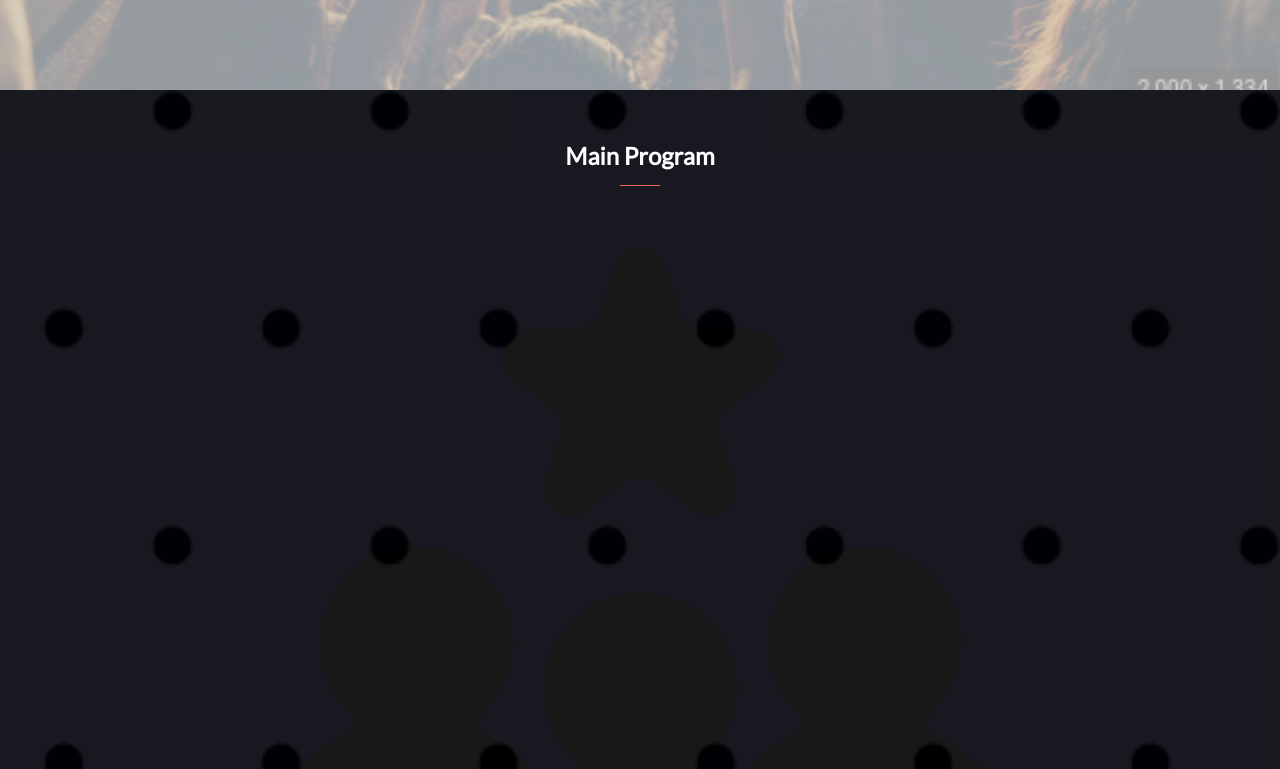
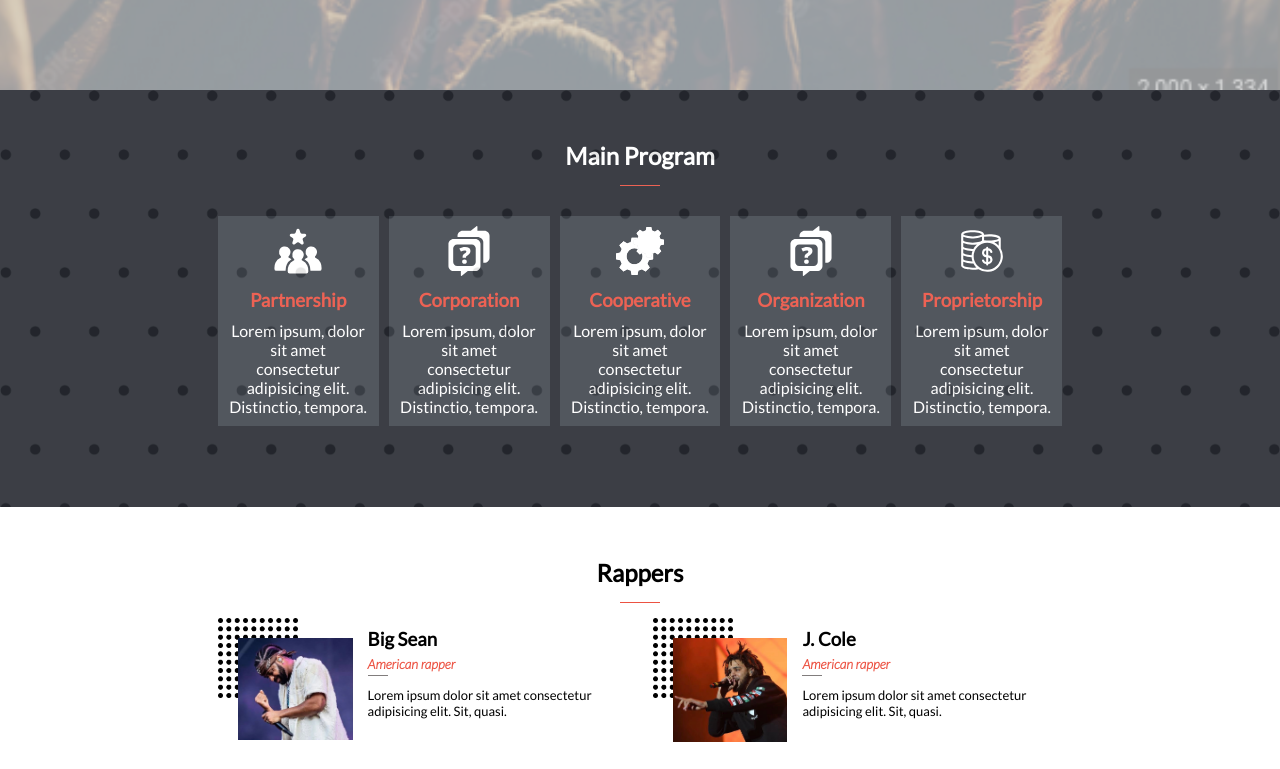
Before and after one commit to dieum512/HTML-basic-JavaScript-Capstone, a plain HTML site: page index.html in a window 1280 px wide. Shown: the part 611-1380 px from the top of the page. Drawn offline with Linux system fonts and the light colour scheme.

Commit message:
style the main program section

```diff
--- a/style.css
+++ b/style.css
@@ -167,7 +167,7 @@ body {
 }
 
 .categories-div {
-  background-color: #000108;
+  background-color: #272a31;
   opacity: 0.9;
   padding: 5%;
 }
@@ -183,6 +183,35 @@ body {
   background-color: #ec5242;
   border: 0px;
   margin: 15px auto;
+}
+
+.program-container {
+  display: grid;
+  grid-template-columns: 1fr;
+  gap: 10px;
+  margin: 30px 0;
+}
+
+.program-div {
+  background-color: #40454d;
+  display: flex;
+  flex-direction: row;
+  gap: 10px;
+  align-items: center;
+  padding: 10px;
+}
+
+.svg-logo {
+  width: 100px;
+  fill: #fff;
+}
+
+.program-tittle {
+  color: #ec5242;
+}
+
+.program-p {
+  color: #fff;
 }
 
 /* rappers page */
@@ -426,6 +455,28 @@ body {
     padding: 4% 17%;
   }
 
+  .program-container {
+    display: grid;
+    grid-template-columns: repeat(5, 1fr);
+  }
+
+  .program-div {
+    background-color: #40454d;
+    display: flex;
+    flex-direction: column;
+    text-align: center;
+
+  }
+
+  .program-div:hover {
+    border: 2px solid #fff;
+    transform: scale(1.05);
+  }
+
+  .svg-logo {
+    width: 50px;
+  }
+
   /* rappers page */
 
   .rappers-section {
```
